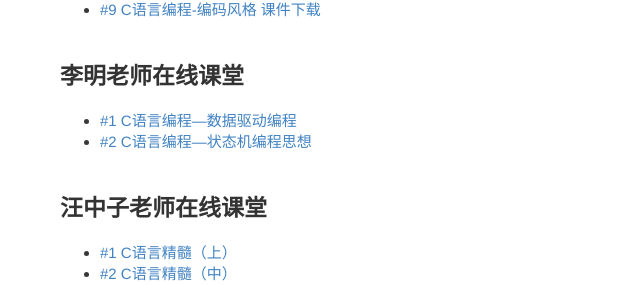
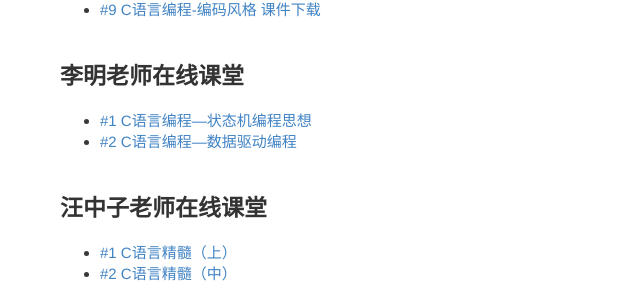
Before and after one commit to akaedu/akaedu.github.com, a Jekyll site: the page built from video/list.md, in a window 1280 px wide. Shown: the part 550-835 px from the top of the page, without its empty margins (140-780 px from the left). Built offline with Jekyll 4.4.1, drawn with Linux system fonts in a browser that asks for light colours; Markdown is read by kramdown in place of the engine named in the settings; comment, search, counter and statistics services are not loaded.

```diff
--- a/video/list.md
+++ b/video/list.md
@@ -49,8 +49,8 @@ title: 点播视频列表
 
 ##李明老师在线课堂
 <ul>
-<li> <a href="http://akaedu.gensee.com/webcast/site/vod/play-e7ce0fbfffd649968c0a2475d8634892">#1 C语言编程—数据驱动编程</a> </li>
-<li> <a href="http://akaedu.gensee.com/webcast/site/vod/play-53b47879814048f4af8176ee5ed00b2c">#2 C语言编程—状态机编程思想</a> </li>
+<li> <a href="http://akaedu.gensee.com/webcast/site/vod/play-53b47879814048f4af8176ee5ed00b2c">#1 C语言编程—状态机编程思想</a> </li>
+<li> <a href="http://akaedu.gensee.com/webcast/site/vod/play-e7ce0fbfffd649968c0a2475d8634892">#2 C语言编程—数据驱动编程</a> </li>
 </ul>
 
 ##汪中子老师在线课堂
```
